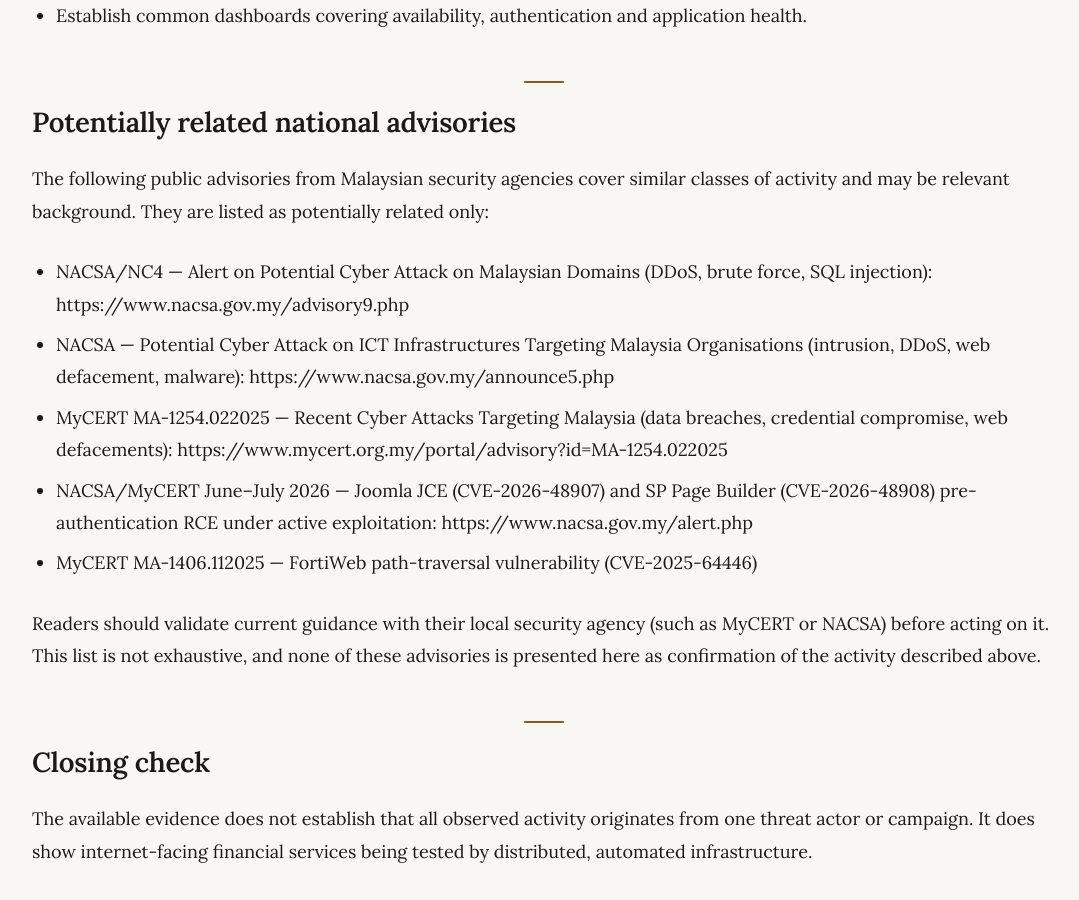
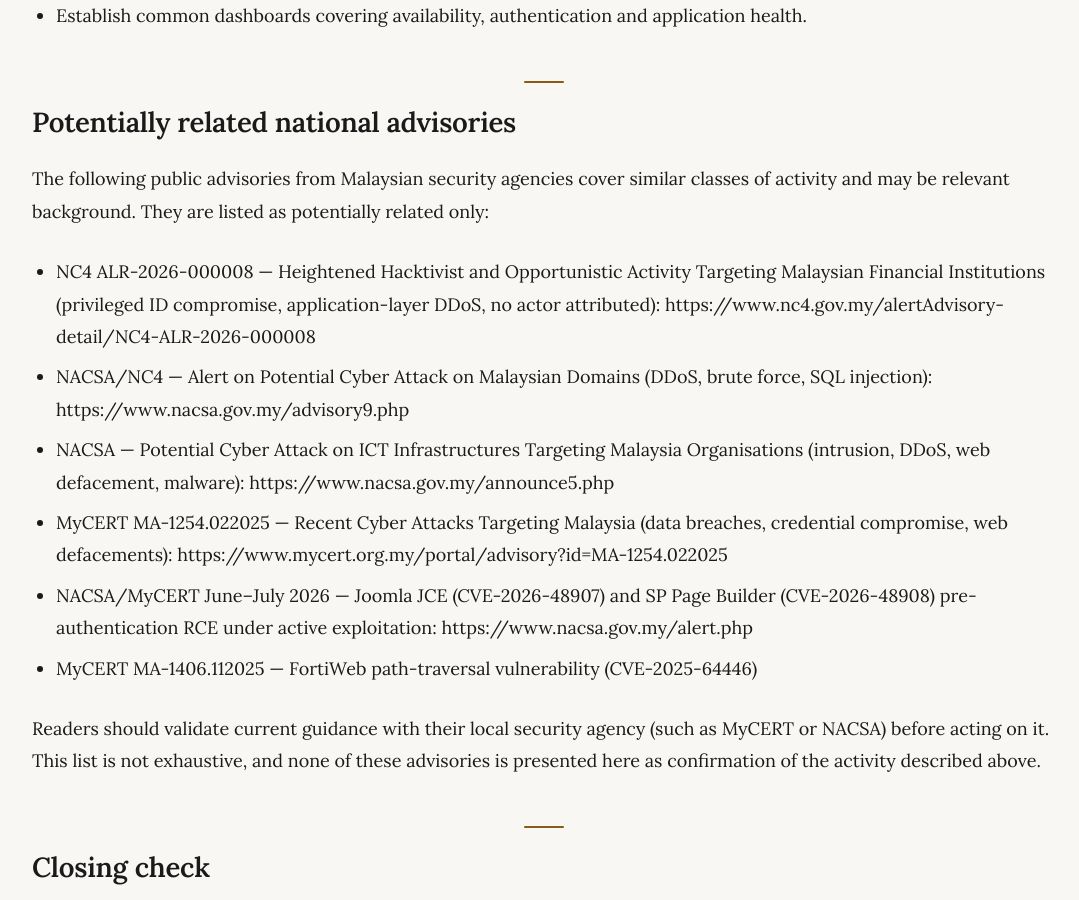
Before and after one commit to amirulcyber/amirulcyber.github.io, a Jekyll site: the page built from _posts/2026-10-08-sustained-web-attacks-malaysia-financial-sector.md, in a window 1280 px wide and 900 px high, scrolled down 10403 px. Shown: the whole window, without its empty margins (96-1175 px from the left). Built offline with Jekyll 4.4.1, drawn with Linux system fonts in a browser that asks for light colours.

Commit message:
Lead advisories block with NC4 ALR-2026-000008 (hacktivist activity vs MY financial institutions)

```diff
--- a/_posts/2026-10-08-sustained-web-attacks-malaysia-financial-sector.md
+++ b/_posts/2026-10-08-sustained-web-attacks-malaysia-financial-sector.md
@@ -278,6 +278,7 @@
 
 The following public advisories from Malaysian security agencies cover similar classes of activity and may be relevant background. They are listed as potentially related only:
 
+- NC4 ALR-2026-000008 — Heightened Hacktivist and Opportunistic Activity Targeting Malaysian Financial Institutions (privileged ID compromise, application-layer DDoS, no actor attributed): https://www.nc4.gov.my/alertAdvisory-detail/NC4-ALR-2026-000008
 - NACSA/NC4 — Alert on Potential Cyber Attack on Malaysian Domains (DDoS, brute force, SQL injection): https://www.nacsa.gov.my/advisory9.php
 - NACSA — Potential Cyber Attack on ICT Infrastructures Targeting Malaysia Organisations (intrusion, DDoS, web defacement, malware): https://www.nacsa.gov.my/announce5.php
 - MyCERT MA-1254.022025 — Recent Cyber Attacks Targeting Malaysia (data breaches, credential compromise, web defacements): https://www.mycert.org.my/portal/advisory?id=MA-1254.022025
```
